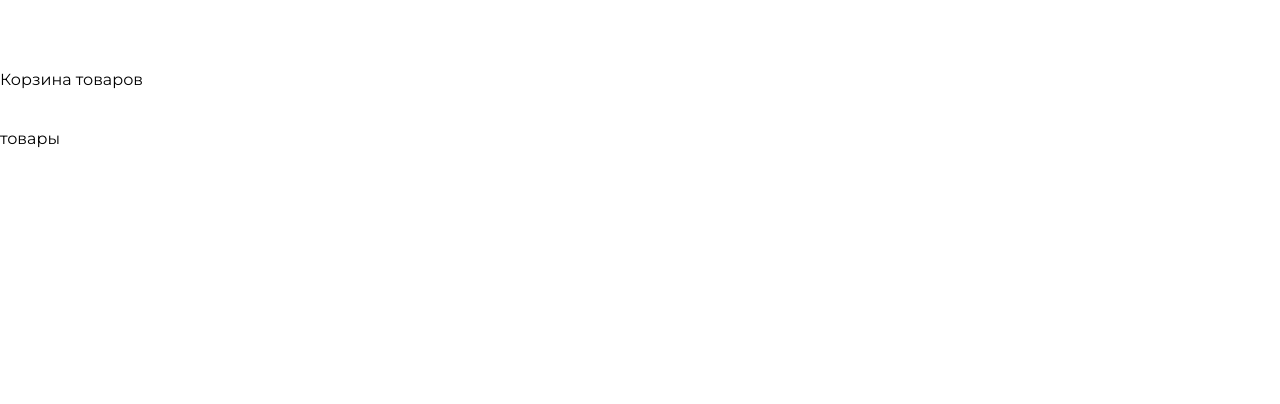
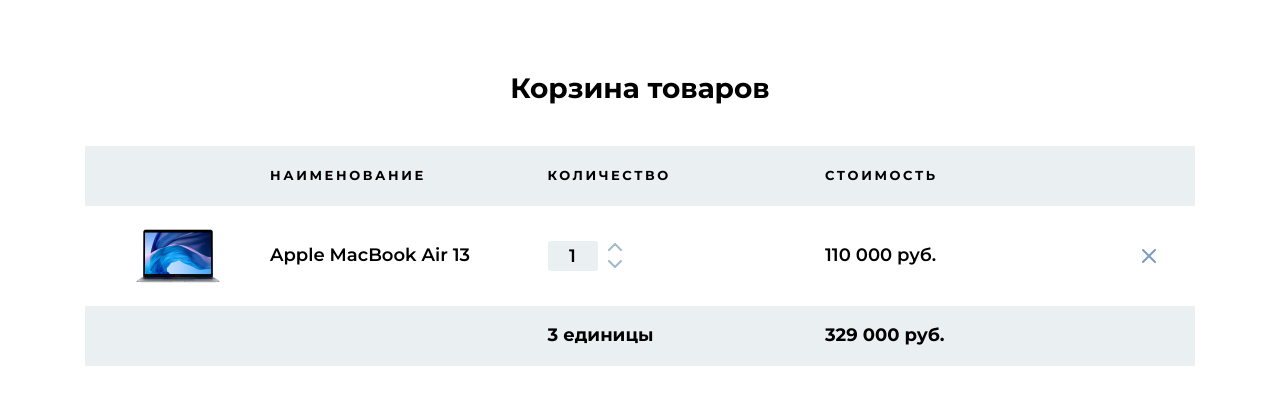
Before and after one commit to Iuliia-Bogdanova/shopping-cart, a plain HTML site: page index.html in a window 1280 px wide. Drawn offline with Linux system fonts and the light colour scheme.

Commit message:
counter stylization done

```diff
--- a/index.html
+++ b/index.html
@@ -11,10 +11,60 @@
 
     <section class="section-cart">
         <header class="section-cart__header">
-            Корзина товаров
+            <div class="container">
+                <h1 class="title-1">
+                    Корзина товаров
+                </h1>
+            </div>
+
         </header>
         <div class="section-cart__body">
-            товары
+            <div class="container">
+
+                <section class="cart">
+                    <header class="cart-header">
+                        <div class="cart-header__title">наименование</div>
+                        <div class="cart-header__count">количество</div>
+                        <div class="cart-header__cost">стоимость</div>
+                    </header>
+
+                    <section class="product">
+                        <div class="product__img">
+                            <img src="./img/products/macbook.jpg" alt="Apple MacBook Air 13">
+                        </div>
+                        <div class="product__title">Apple MacBook Air 13</div>
+                        <div class="product__count">
+
+                            <div class="count">
+                                <div class="count__box">
+                                    <input type="number" class="count__input" min="1" max="100" value="1">
+                                </div>
+                                <div class="count__controls">
+                                    <button type="button" class="count__up">
+                                        <img src="./img/icons/icon-up.svg" alt="Increase">
+                                    </button>
+                                    <button type="button" class="count__down">
+                                        <img src="./img/icons/icon-down.svg" alt="Decrease">
+                                    </button>
+                                </div>
+                            </div>
+
+                        </div>
+                        <div class="product__price">110 000 руб.</div>
+                        <div class="product__controls">
+                            <button type="button">
+                                <img src="./img/icons/cross.svg" alt="Delete">
+                            </button>
+                        </div>
+                    </section>
+
+                    <footer class="cart-footer">
+                        <div class="cart-footer__count">3 единицы</div>
+                        <div class="cart-footer__price">329 000 руб.</div>
+                    </footer>
+                </section>
+
+            </div>
         </div>
     </section>
 
--- a/sass/base/_base.scss
+++ b/sass/base/_base.scss
@@ -3,3 +3,9 @@
 body {
     font-family: 'Montserrat', sans-serif;
 }
+
+.container {
+    width: 1140px;
+    padding: 0 15px;
+    margin: 0 auto;
+}
--- /dev/null
+++ b/sass/blocks/_cart-footer.scss
@@ -0,0 +1,15 @@
+.cart-footer {
+    display: grid;
+    grid-template-columns: 5fr 3fr 4fr;
+
+    padding: 19px 0;
+    background: #EAEFF2;
+
+    font-weight: 700;
+    font-size: 18px;
+    line-height: 1.2;
+}
+
+.cart-footer__count {
+    grid-column-start: 2;
+}
--- /dev/null
+++ b/sass/blocks/_cart-header.scss
@@ -0,0 +1,17 @@
+.cart-header {
+    display: grid;
+    grid-template-columns: 2fr repeat(3, 3fr) 1fr;
+
+    padding: 22px 0;
+    background-color: #eaeff2;
+
+    font-weight: 700;
+    font-size: 13px;
+    line-height: 1.2;
+    letter-spacing: 0.2em;
+    text-transform: uppercase;
+}
+
+.cart-header__title {
+    grid-column-start: 2;
+}
--- /dev/null
+++ b/sass/blocks/_count.scss
@@ -0,0 +1,36 @@
+.count {
+    display: flex;
+    column-gap: 10px;
+    align-items: center;
+}
+.count__box {
+    width: 50px;
+    height: 30px;
+    background: #EAEFF2;
+    border-radius: 3px;
+}
+.count__input {
+    min-width: 100%;
+    padding-top: 4px;
+    border-color: transparent;
+
+    text-align: center;
+    font-weight: 600;
+    font-size: 18px;
+    line-height: 1.3;
+}
+
+.count__input::-webkit-inner-spin-button,
+.count__input::-webkit-outer-spin-button {
+    appearance: none;
+}
+
+.count__controls {
+    display: flex;
+    flex-direction: column;
+    row-gap: 9px;
+}
+
+.count__controls img {
+    display: block;
+}
--- /dev/null
+++ b/sass/blocks/_product.scss
@@ -0,0 +1,27 @@
+.product {
+    display: grid;
+    grid-template-columns: 2fr repeat(3, 3fr) 1fr;
+
+    font-weight: 600;
+    font-size: 18px;
+    line-height: 1.3;
+}
+
+.product > * {
+    align-self: center;
+}
+
+.product__img {
+
+    justify-self: center;
+
+}
+.product__title {
+}
+.product__count {
+}
+.product__price {
+}
+.product__controls {
+    justify-self: center;
+}
--- a/sass/blocks/_section-cart.scss
+++ b/sass/blocks/_section-cart.scss
@@ -3,6 +3,7 @@
 }
 .section-cart__header {
     margin-bottom: 40px;
+    text-align: center;
 }
 .section-cart__body {
 }
--- /dev/null
+++ b/sass/blocks/_titles.scss
@@ -0,0 +1,5 @@
+.title-1 {
+    font-size: 28px;
+    line-height: 1.3;
+    font-weight: 700;
+}
--- a/sass/main.scss
+++ b/sass/main.scss
@@ -4,3 +4,8 @@
 
 /* Blocks */
 @import "./blocks/section-cart";
+@import "./blocks/titles";
+@import "./blocks/cart-header";
+@import "./blocks/cart-footer";
+@import "./blocks/product";
+@import "./blocks/count";
```
Also changed, not shown: css/main.css, css/main.min.css (added), img/icons/cross.svg (added), img/icons/icon-down.svg (added), img/icons/icon-up.svg (added), img/products/apple-watch.jpg (added), img/products/mac-pro.jpg (added), img/products/macbook.jpg (added), sass/main.css (deleted), 2 other files.
